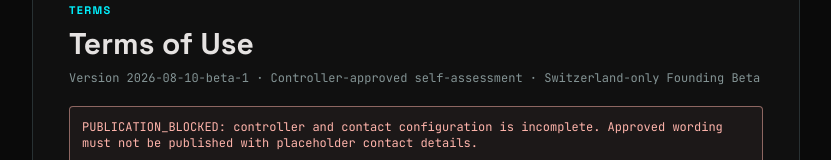
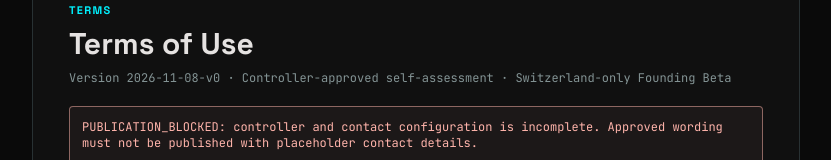
Before and after one commit to haagjjan/gym-track, a Next.js app in the folder apps/web/: page /terms in a window 1280 px wide. Shown: the part 143-303 px from the top of the page, without its empty margins (224-1055 px from the left). Built offline with nearby package versions, Linux system fonts and the light colour scheme.

Commit message:
adj: pub version

```diff
--- a/apps/web/src/shared/public-policy.ts
+++ b/apps/web/src/shared/public-policy.ts
@@ -1,2 +1,2 @@
-export const PUBLIC_PRIVACY_VERSION = "2026-08-19-beta-2";
-export const PUBLIC_TERMS_VERSION = "2026-08-10-beta-1";
+export const PUBLIC_PRIVACY_VERSION = "2026-11-08-v0";
+export const PUBLIC_TERMS_VERSION = "2026-11-08-v0";
```
